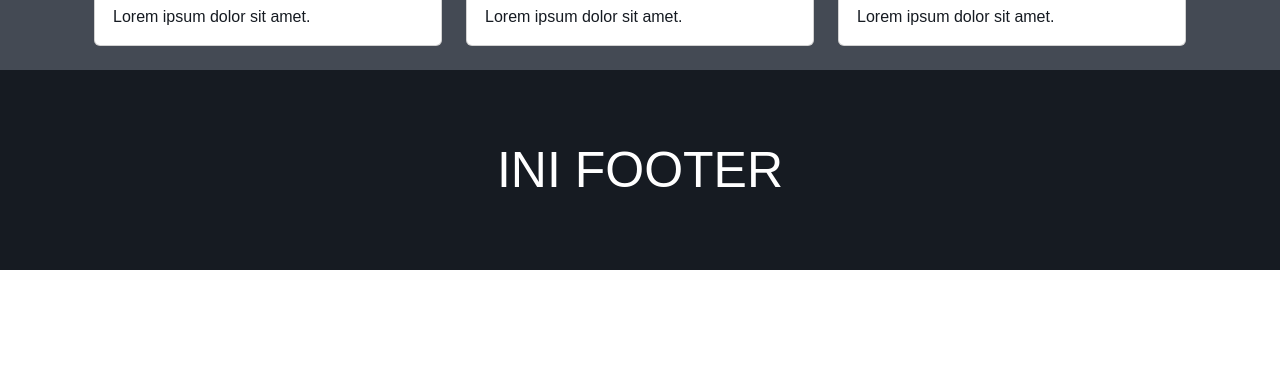
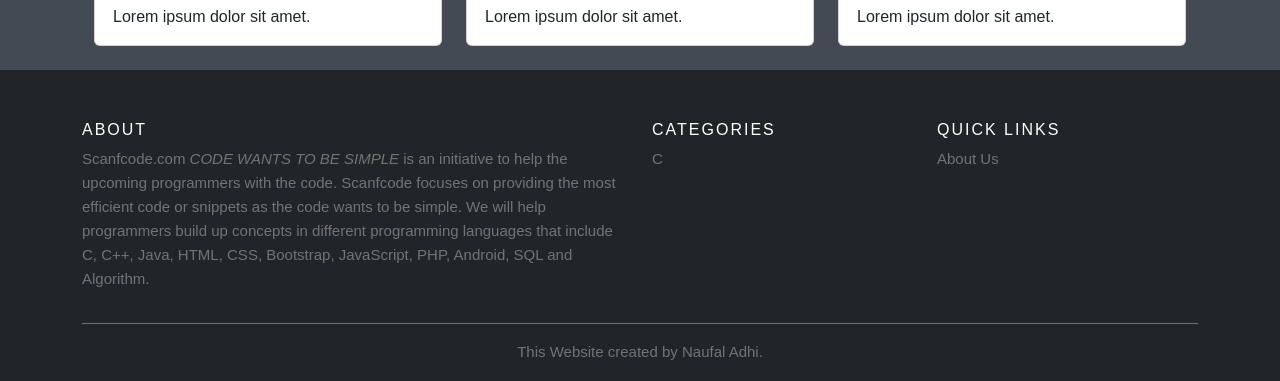
Before and after one commit to Nopalogic/kalkulus-project, a React (Create React App) app: page / in a window 1280 px wide. Shown: the part 1483-1864 px from the top of the page. Before the commit the page ends 1753 px from the top, so only its background shows below. Built offline with nearby package versions, Linux system fonts and the light colour scheme.

Commit message:
second commit

```diff
--- a/src/assets/styles/_properties.scss
+++ b/src/assets/styles/_properties.scss
@@ -1,7 +1,8 @@
 // Darkmode
-$dark-primary: #161b22;
+$dark-primary: #212529;
 $dark-secondary: #2a323e;
 $gray: #444A54;
+$lightgray: #737373;
 
 // Universal
 $green: #28a745;
--- a/src/assets/styles/components/footer.scss
+++ b/src/assets/styles/components/footer.scss
@@ -1,11 +1,65 @@
 @import '../properties';
 
-.footer{
+.footer {
 	background-color: $dark-primary;
-	color: #fff;
-	font-size: 50px;
-	height: 200px;
-	display: flex;
-	justify-content: center;
-	align-items: center;
+	padding: 45px 0 20px;
+	font-size: 15px;
+	line-height: 24px;
+	color: $lightgray;
+
+	hr {
+		border-top-color: #bbb;
+		opacity: 0.5;
+
+		&.small {
+			margin: 20px 0;
+		}
+	}
+
+	h6 {
+		color: #fff;
+		font-size: 16px;
+		text-transform: uppercase;
+		margin-top: 5px;
+		letter-spacing: 2px;
+	}
+
+	a {
+		color: $lightgray;
+		text-decoration: none;
+
+		&:hover {
+			color: #3366cc;
+			text-decoration: none;
+		}
+	}
+
+	.footer-links {
+		padding-left: 0;
+		list-style: none;
+
+		li {
+			display: block;
+		}
+
+		p {
+			color: $lightgray;
+
+			&:active,
+			&:focus,
+			&:hover {
+				color: #3366cc;
+				text-decoration: none;
+				cursor: pointer;
+			}
+		}
+	}
+
+	// .footer-links.inline li {
+	// 	display: inline-block;
+	// }
+
+	.copyright-text {
+		margin: 0;
+	}
 }
--- a/src/components/Footer.jsx
+++ b/src/components/Footer.jsx
@@ -1,7 +1,48 @@
-import '../assets/styles/components/footer.scss'
+import '../assets/styles/components/footer.scss';
 
 const Footer = () => {
-	return <div className="footer">INI FOOTER</div>;
+	return (
+		<div className="footer">
+			<div className="container">
+				<div className="row">
+					<div className="col-md-6 col-12">
+						<h6>About</h6>
+						<p className="text-justify">
+							Scanfcode.com <i>CODE WANTS TO BE SIMPLE </i> is an initiative to help the upcoming programmers with the code. Scanfcode focuses on providing the most efficient code or snippets as the code wants to be simple. We
+							will help programmers build up concepts in different programming languages that include C, C++, Java, HTML, CSS, Bootstrap, JavaScript, PHP, Android, SQL and Algorithm.
+						</p>
+					</div>
+					<div class="col-xs-6 col-md-3">
+						<h6>Categories</h6>
+						<ul class="footer-links">
+							<li>
+								<a href="http://scanfcode.com/category/c-language/">C</a>
+							</li>
+						</ul>
+					</div>
+
+					<div class="col-xs-6 col-md-3">
+						<h6>Quick Links</h6>
+						<ul class="footer-links">
+							<li>
+								<p href="http://scanfcode.com/about/">About Us</p>
+							</li>
+						</ul>
+					</div>
+				</div>
+				<hr />
+			</div>
+			<div class="container">
+				<div class="row">
+					<div class="col-12 text-center">
+						<p class="copyright-text">
+							This Website created by Naufal Adhi.
+						</p>
+					</div>
+				</div>
+			</div>
+		</div>
+	);
 };
 
 export default Footer;
--- a/src/components/Navbar.jsx
+++ b/src/components/Navbar.jsx
@@ -1,6 +1,5 @@
 import { faMagnifyingGlass, faSun } from '@fortawesome/free-solid-svg-icons';
 import { FontAwesomeIcon } from '@fortawesome/react-fontawesome';
-// import '../assets/styles/components/navbar.scss';
 
 const Navbar = () => {
 	return (
```
Also changed, not shown: src/assets/styles/components/navbar.scss (deleted, +0 -37 lines).
